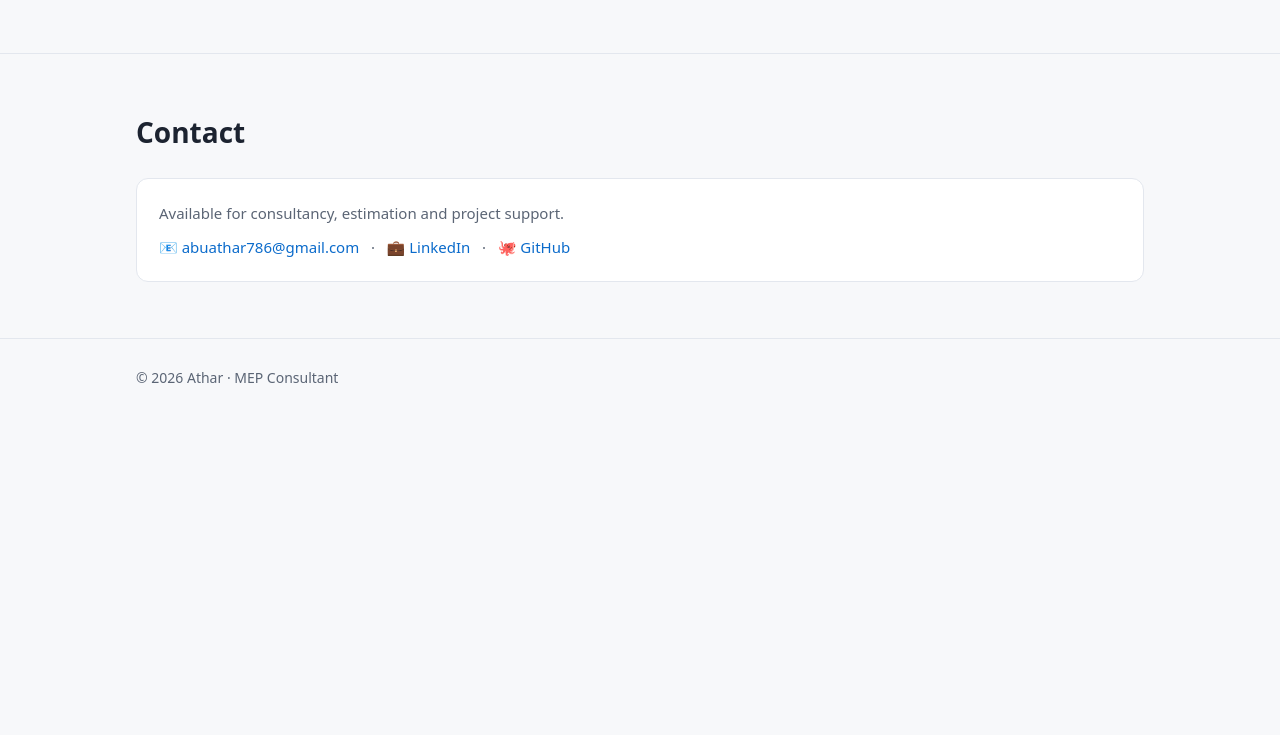
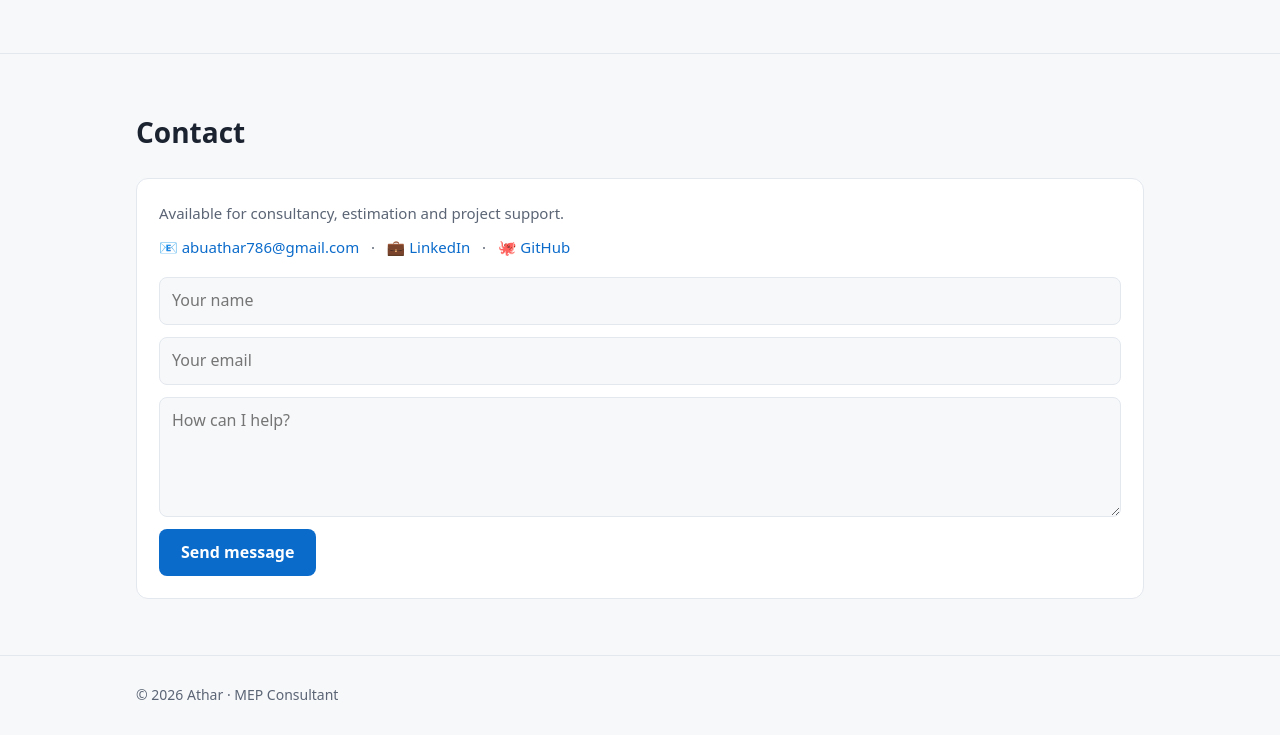
Before and after one commit to Athar9793/Athar9793, a plain HTML site: page index.html in a window 1280 px wide. Shown: the part 1750-2485 px from the top of the page. Before the commit the page ends 2168 px from the top, so only its background shows below. Drawn offline with Linux system fonts and the light colour scheme.

Commit message:
Add contact form (#4)
* Add MEP consultant portfolio website

Co-Authored-By: Claude Opus 5.5 <noreply@anthropic.com>
Claude-Session: https://claude.ai/code/session_01FzybQSKLeFjmzU2qxCbzAa

* Update contact email

Co-Authored-By: Claude Sonnet 5.5 <noreply@anthropic.com>
Claude-Session: https://claude.ai/code/session_01FzybQSKLeFjmzU2qxCbzAa

* Add contact form

Co-Authored-By: Claude Sonnet 5.5 <noreply@anthropic.com>
Claude-Session: https://claude.ai/code/session_01FzybQSKLeFjmzU2qxCbzAa

---------

Co-authored-by: Claude <noreply@anthropic.com>

```diff
--- a/index.html
+++ b/index.html
@@ -31,6 +31,10 @@ h2{font-size:28px;margin-bottom:24px}
 .stats div{border-left:3px solid var(--accent);padding-left:12px}
 .stats strong{font-size:26px;display:block}
 .stats span{color:var(--muted);font-size:14px}
+form{display:grid;gap:12px;margin-top:18px}
+input,textarea{font:inherit;padding:10px 12px;border:1px solid var(--line);border-radius:8px;background:var(--bg);color:var(--ink);width:100%}
+textarea{min-height:120px;resize:vertical}
+button.btn{border:0;cursor:pointer;font:inherit;font-weight:600;justify-self:start}
 footer{padding:28px 0;color:var(--muted);font-size:14px;border-top:1px solid var(--line)}
 @media(max-width:640px){nav ul{display:none}}
 </style>
@@ -81,7 +85,17 @@ footer{padding:28px 0;color:var(--muted);font-size:14px;border-top:1px solid var
 <section id="contact"><div class="wrap">
 <h2>Contact</h2>
 <div class="card"><p>Available for consultancy, estimation and project support.</p>
-<p style="margin-top:10px">📧 <a href="mailto:abuathar786@gmail.com">abuathar786@gmail.com</a> &nbsp; · &nbsp; 💼 <a href="https://www.linkedin.com/in/abu-athar-74a0a7193">LinkedIn</a> &nbsp; · &nbsp; 🐙 <a href="https://github.com/Athar9793">GitHub</a></p></div>
+<p style="margin-top:10px">📧 <a href="mailto:abuathar786@gmail.com">abuathar786@gmail.com</a> &nbsp; · &nbsp; 💼 <a href="https://www.linkedin.com/in/abu-athar-74a0a7193">LinkedIn</a> &nbsp; · &nbsp; 🐙 <a href="https://github.com/Athar9793">GitHub</a></p><form id="cf">
+<input name="name" placeholder="Your name" required>
+<input name="email" type="email" placeholder="Your email" required>
+<textarea name="msg" placeholder="How can I help?" required></textarea>
+<button class="btn" type="submit">Send message</button>
+</form>
+<script>
+document.getElementById('cf').addEventListener('submit',function(e){e.preventDefault();var f=e.target;
+location.href='mailto:abuathar786@gmail.com?subject='+encodeURIComponent('Website enquiry from '+f.name.value)+'&body='+encodeURIComponent(f.msg.value+'\n\n'+f.name.value+' ('+f.email.value+')');});
+</script>
+</div>
 </div></section>
 
 <footer><div class="wrap">© 2026 Athar · MEP Consultant</div></footer>
```
